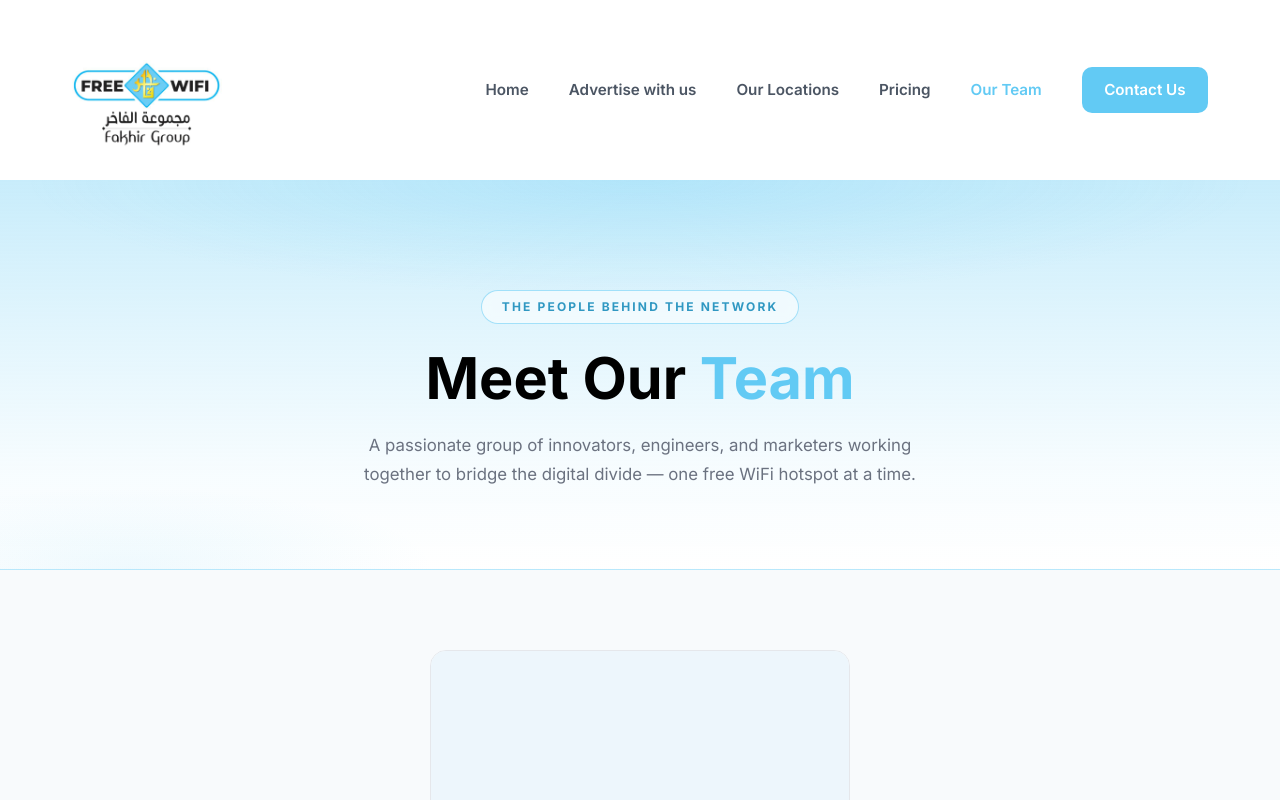
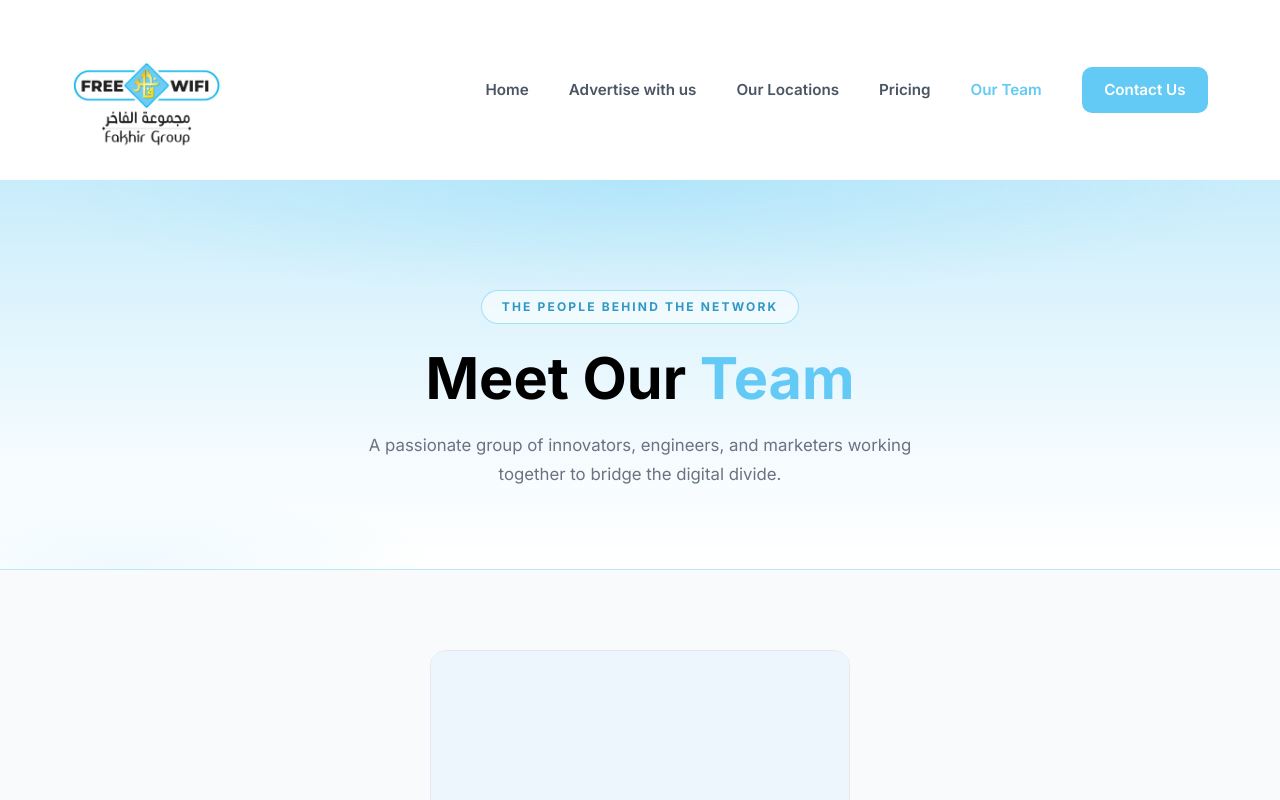
Before and after one commit to huzzy69/fg-free-wifi, a React (Vite) app: page /team in a window 1280 px wide. Shown: the top 800 px of the page. Built offline with nearby package versions, Linux system fonts and the light colour scheme.

Commit message:
Remove phrase from Team page hero section

```diff
--- a/src/pages/Team.tsx
+++ b/src/pages/Team.tsx
@@ -116,7 +116,7 @@ const Team: React.FC = () => {
                     <h1>Meet Our <span className="team-highlight">Team</span></h1>
                     <p className="team-hero-desc">
                         A passionate group of innovators, engineers, and marketers working together
-                        to bridge the digital divide — one free WiFi hotspot at a time.
+                        to bridge the digital divide.
                     </p>
                 </div>
             </section>
```
